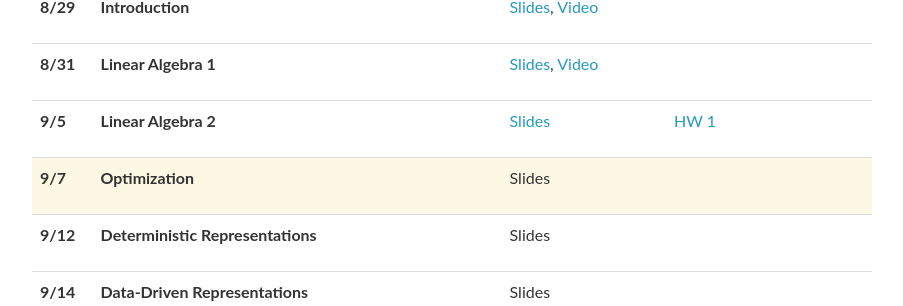
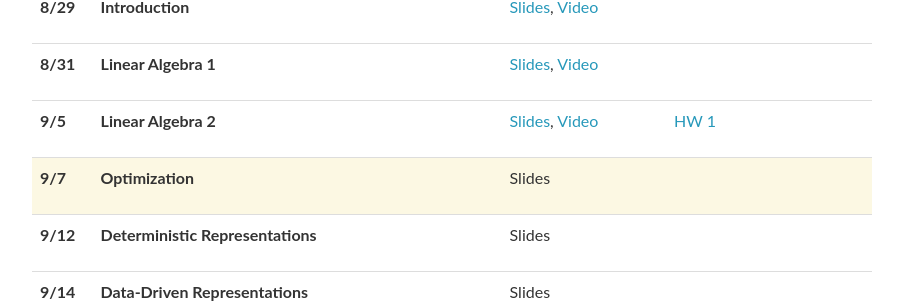
Before and after one commit to cmu-mlsp/cmu-11-755-website, a Jekyll site: the page built from fall2023/_pages/schedule.md, in a window 1280 px wide and 900 px high. Shown: the part 267-573 px from the top of the window, without its empty margins (188-1091 px from the left). Built offline with Jekyll 4.4.1, drawn with Linux system fonts in a browser that asks for light colours; nearby versions of some CDN libraries; comment, search, counter and statistics services are not loaded.

Commit message:
lecture 3 youtube video

```diff
--- a/_data/lectures_2023.yml
+++ b/_data/lectures_2023.yml
@@ -22,7 +22,7 @@
     <strong>Linear Algebra 2</strong>
   topics:
   lectures: >
-    <a href="https://piazza.com/class_profile/get_resource/lltl7rebh4r4p1/llz9e3c7kt44g7">Slides</a>
+    <a href="https://piazza.com/class_profile/get_resource/lltl7rebh4r4p1/llz9e3c7kt44g7">Slides</a>, <a href="https://www.youtube.com/watch?v=WnMxuhkiwEg">Video</a>
   readings:
   Homeworks: <a href="https://piazza.com/class_profile/get_resource/lltl7rebh4r4p1/lm6v5dvuqjb2gl">HW 1</a>
 
```
